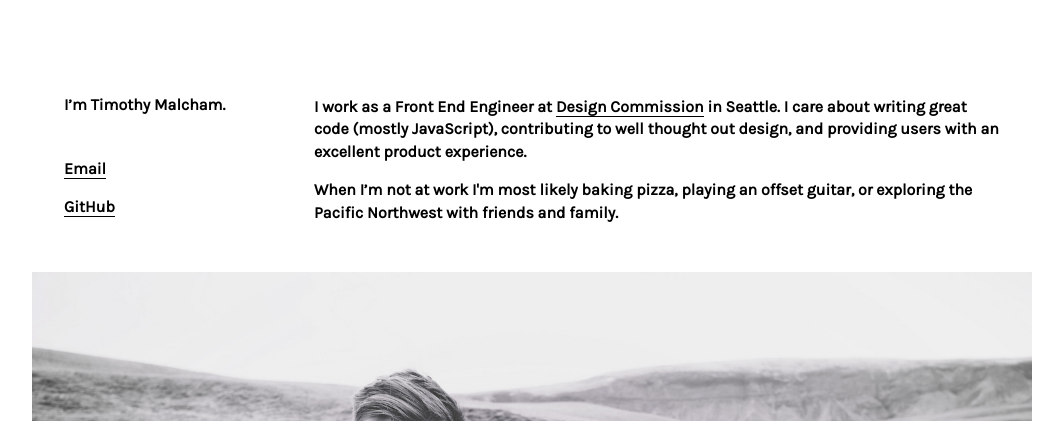
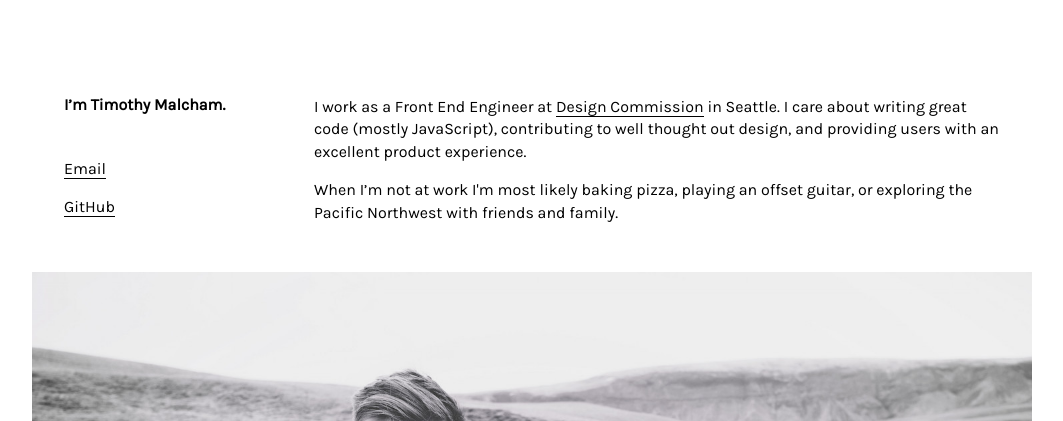
Before and after one commit to timothymalcham/personal-site, a PHP site: page / in a window 1280 px wide. Shown: the top 421 px of the page, without its empty margins (108-1171 px from the left). Run offline with PHP 8.4, Linux system fonts and the light colour scheme.

Commit message:
some small changes to head of index.html and font weight

```diff
--- a/index.html
+++ b/index.html
@@ -2,8 +2,9 @@
 <html lang="en">
 <head>
   <meta charset="utf-8">
+  <meta http-equiv="x-ua-compatible" content="ie=edge">
+  <meta name="viewport" content="width=device-width, initial-scale=1">
   <title>Timothy Malcham</title>
-  <meta name="viewport" content="width=device-width, initial-scale=1">
   <link href='https://fonts.googleapis.com/css?family=Karla' rel='stylesheet' type='text/css'>
   <link rel="stylesheet" href="./style/style.css">
 </head>
--- a/style/style.css
+++ b/style/style.css
@@ -2,7 +2,7 @@
 html {
   font-size: 100%;
   font-family: 'Karla', sans-serif;
-  font-weight: 700;
+  font-weight: 500;
   line-height: 1.4;
 }
 
```
